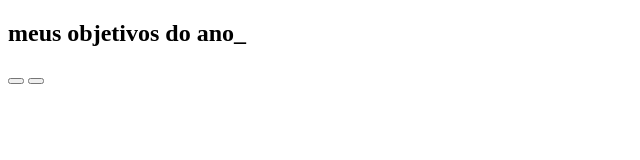
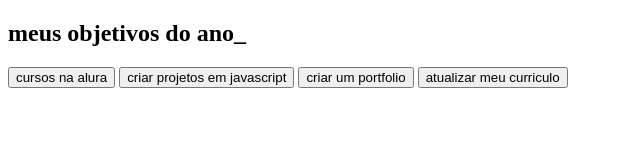
Before and after one commit to kemillymaiara/projeto-de-vida, a plain HTML site: page Projeto de Vida/index.html in a window 1280 px wide. Shown: the whole page, without its empty margins (0-640 px from the left). Drawn offline with Linux system fonts and the light colour scheme.

Commit message:
05 de março 2024

```diff
--- a/Projeto de Vida/index.html
+++ b/Projeto de Vida/index.html
@@ -4,15 +4,17 @@
     <meta charset="UTF-8">
     <meta name="viewport" content="width=device-width, initial-scale=1.0">
     <title>Meus objetivos do ano</title>
+    <link rel-"stylesheet"href-"style.css">
 </head>
 <body>
     <section class="conteudo-principal"></section>
      <h2 class="titulo-principal">meus objetivos do ano_</h2>
      <div class="botoes">
-        <button class="botoes"></button>
-        <button class="botoes"></button>
-        <button class="botoes
-     </div>
-      </section>
+        <button class="botoes">cursos na alura</button>
+        <button class="botoes">criar projetos em javascript</button>
+        <button class="botoes">criar um portfolio</button>
+        <button class="botoes">atualizar meu curriculo</button>
+     </div
+     </section>
 </body>
 </html>
```
